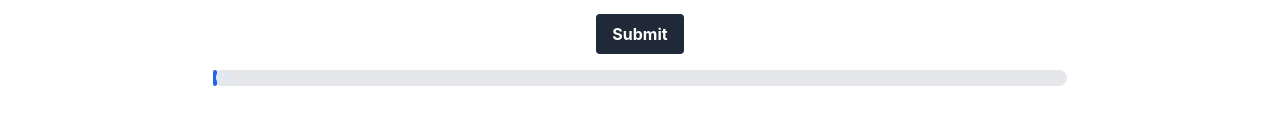
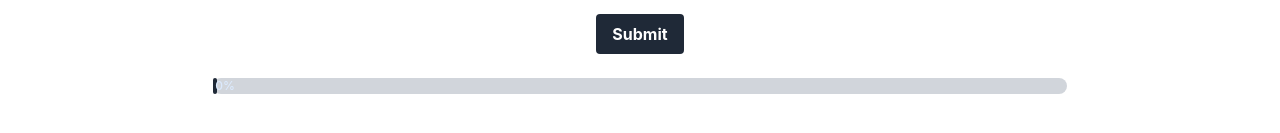
Before and after one commit to gtopacio/DIGIMAP-FRONT, a Next.js app: page / in a window 1280 px wide. Shown: the part 593-726 px from the top of the page. Built offline with nearby package versions, Linux system fonts and the light colour scheme.

Commit message:
progress bar changes

```diff
--- a/pages/index.js
+++ b/pages/index.js
@@ -108,8 +108,8 @@ export default function Home() {
           onClick={handleSubmit}
           className="bg-gray-800 hover:bg-gray-600
         text-white font-bold py-2 px-4 rounded m-4">Submit</button>
-        <div class="w-2/3 bg-gray-200 rounded-full">
-          <div class="bg-blue-600 text-xs font-medium text-blue-100 text-center p-0.5 leading-none rounded-full" style={{width: progress + "%"}}> {progress}%</div>
+        <div class="w-2/3 bg-gray-300 rounded-full my-2">
+          <div class="bg-gray-800 text-xs font-medium text-blue-100 text-center p-0.5 leading-none rounded-full" style={{width: progress + "%"}}> {progress}%</div>
         </div>
       </div>
     </div>
```
